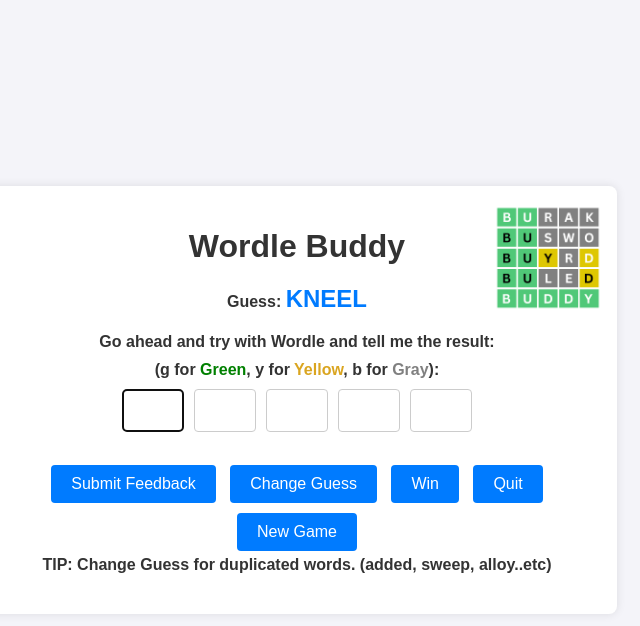
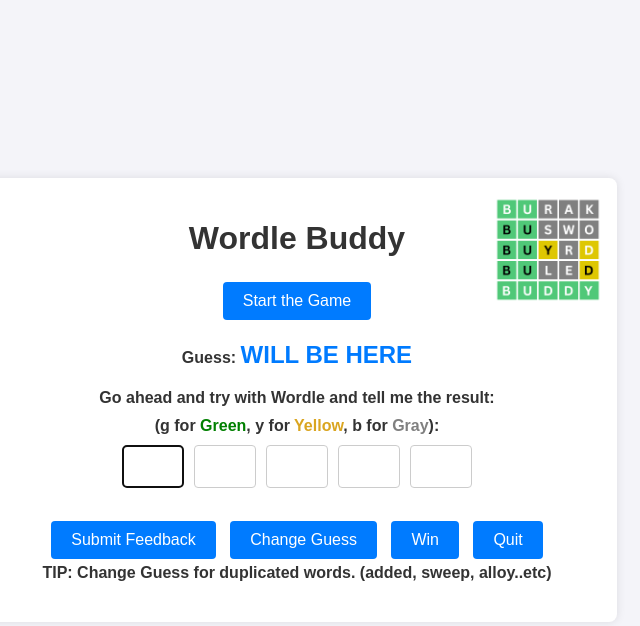
Before and after one commit to cubix68/wordle_buddy, a Flask app: page / in a window 1280 px wide. Shown: the top 626 px of the page, without its empty margins (343-983 px from the left). Run offline with Flask 3, Linux system fonts and the light colour scheme.

Commit message:
Add files via upload

```diff
--- a/app.py
+++ b/app.py
@@ -36,7 +36,7 @@ def create_app():
         guess = random.choice(words)
         session['guess'] = guess
 
-        return render_template('index.html', guess=guess)
+        return render_template('index.html', guess="will be here")
 
     @app.route('/solve', methods=['POST'])
     def solve():
--- a/templates/index.html
+++ b/templates/index.html
@@ -58,6 +58,7 @@
             Wordle Buddy
         </h1>
         <div class="guess-box">
+            <button type="button" id="new-game-button">Start the Game</button>
             <p><strong>Guess:</strong> <span class="guess">{{ guess.upper() }}</span></p>
             <form id="feedback-form" action="/solve" method="post">
                 <label for="feedback">Go ahead and try with Wordle and tell me the result:</label>
@@ -80,7 +81,6 @@
                 <button type="button" id="change-button">Change Guess</button>
                 <button type="button" id="win-button">Win</button>
                 <button type="button" id="quit-button">Quit</button>
-                <button type="button" id="new-game-button">New Game</button>
                 <label for="feedback">TIP: Change Guess for duplicated words. (added, sweep, alloy..etc)</label>
 
             </form>
```
